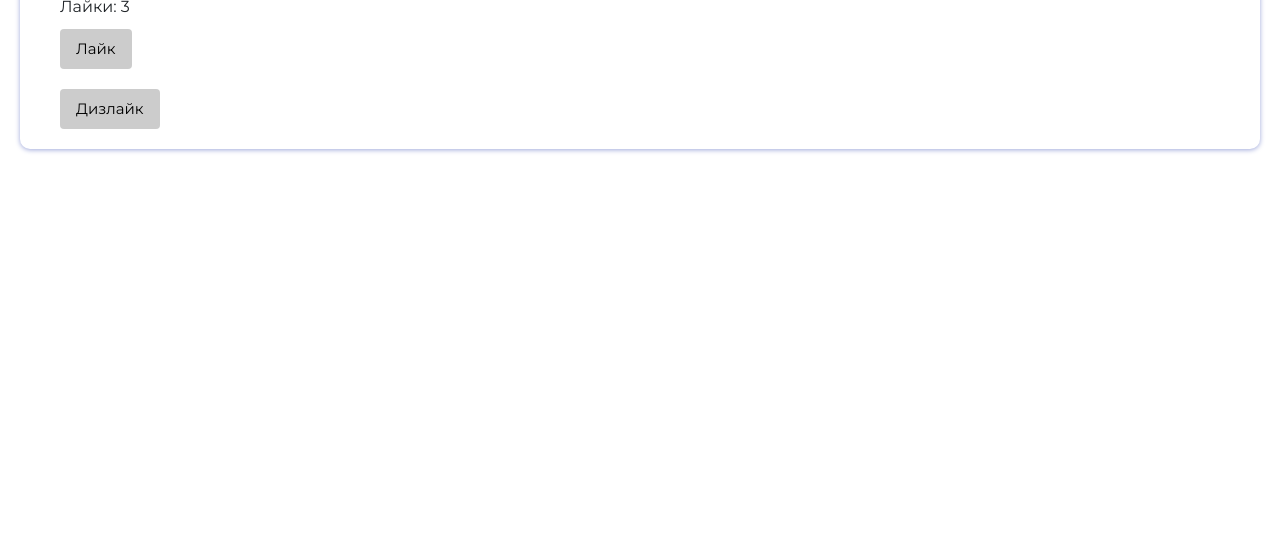
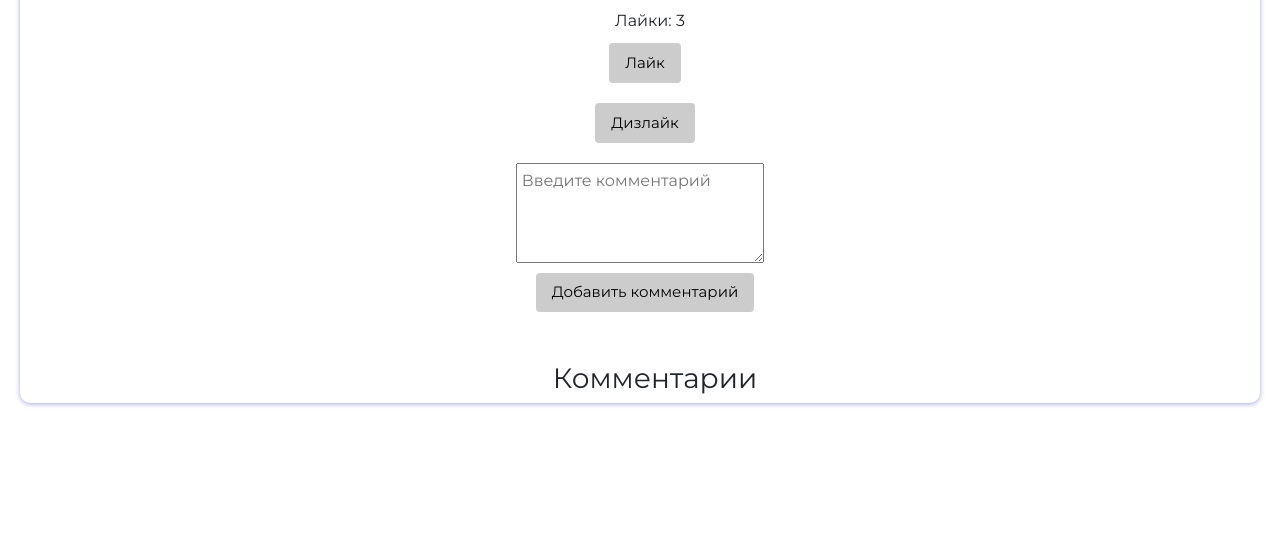
Before and after one commit to 4e6yPeK48/StrategyFlaskProject, a Flask app: page /idea/1 in a window 1280 px wide. Shown: the part 241-800 px from the top of the page. Run offline with Flask 3, Linux system fonts and the light colour scheme; a user stored in the database is signed in; data comes from the database, SQL or seed files in the repository; both versions use the stored data as it was after the commit; some libraries are stand-ins or nearby versions.

Commit message:
многа

```diff
--- a/app.py
+++ b/app.py
@@ -3,7 +3,7 @@ from flask import Flask
 from flask_ngrok import run_with_ngrok
 
 import data
-from data import db_session, users, ideas
+from data import db_session, users, ideas, comments
 from forms.registration import RegistrationForm
 from flask_login import LoginManager, login_user, login_required, logout_user, current_user
 from forms.login import LoginForm
@@ -14,8 +14,12 @@ from flask_dropzone import Dropzone
 from flask_uploads import UploadSet, configure_uploads, IMAGES, DATA, ALL
 import os
 import datetime
+from babel.dates import format_datetime
+from babel import Locale
 
 Idea = ideas.Idea
+Comment = comments.Comment
+User = users.User
 # Создаем экземпляр CSRFProtect
 csrf = CSRFProtect()
 
@@ -100,6 +104,8 @@ def login():
 @app.route('/')
 def landing():
     return render_template('empty.html')
+
+
 # TODO: https://urbanideas.work/work сделать главную страницу, изображение static сзади всего как на сайте
 
 # Обработчик для страницы index (main_page.html)
@@ -126,13 +132,37 @@ def index():
     return render_template('main_page.html', ideas=ideas, sort_by=sort_by)
 
 
+@app.route('/add_comment/<int:idea_id>', methods=['POST'])
+def add_comment(idea_id):
+    db_sess = db_session.create_session()
+    comment_text = request.form.get('comment_text')
+    if not comment_text:
+        return redirect(url_for('idea_detail', idea_id=idea_id))
+
+    comment = Comment(
+        text=comment_text,
+        idea_id=idea_id,
+        user_id=current_user.id,
+        add_time=datetime.datetime.now()
+    )
+    db_sess.add(comment)
+    db_sess.commit()
+
+    return redirect(url_for('idea_detail', idea_id=idea_id))
+
+
 @app.route('/idea/<int:idea_id>')
 def idea_detail(idea_id):
     db_sess = db_session.create_session()
     idea = db_sess.query(Idea).get(idea_id)
     if idea is None:
         abort(404)
-    return render_template('idea_detail.html', idea=idea)
+
+    locale = Locale.parse('ru')
+    for comment in idea.comments:
+        comment.add_time_formatted = format_datetime(comment.add_time, format='d MMMM Y, H:mm', locale=locale)
+
+    return render_template('idea_detail.html', idea=idea, comments=comments, locale=locale)
 
 
 @app.route('/delete_idea/<int:idea_id>', methods=['POST'])
--- a/data/ideas.py
+++ b/data/ideas.py
@@ -11,7 +11,7 @@ class Idea(SqlAlchemyBase, SerializerMixin):  # класс идей
     user_id = Column(Integer, ForeignKey('users.id'), nullable=False)
     user = orm.relationship('User')
     name = Column(String(100), nullable=False)
-    description = Column(String)
+    description = Column(String(1000))
     image = Column(String, default=None)
     add_time = Column(DateTime)
     approved = Column(Boolean, default=None)
--- a/static/css/main_page.css
+++ b/static/css/main_page.css
@@ -20,6 +20,7 @@ header {
     position: sticky;
     transition: 1s;
     top: 0;
+    z-index: 9999;
 }
 
 .header_hidden {
@@ -106,12 +107,22 @@ main {
     border-color: #007bff;
 }
 
+
+@font-face {
+    font-family: "Gloria Hallelujah";
+    src: url("../fonts/GloriaHallelujah-Regular.ttf") format("truetype");
+    font-style: normal;
+    font-weight: normal;
+}
+
 .neon-text {
     font-size: 36px;
     text-shadow: 0 0 5px #AEC09A, 0 0 20px #AEC09A, 0 0 30px #AEC09A, 0 0 40px #AEC09A, 0 0 50px #AEC09A, 0 0 60px #AEC09A;
     animation: neon-animation 1s ease-in-out infinite alternate;
     text-decoration: none;
     color: #1A2902;
+    font-family: "Gloria Hallelujah", sans-serif;
+
 }
 
 .neon-text:hover {
@@ -817,20 +828,26 @@ p {
 }
 
 .idea-details {
-    margin-left: 20px;
-    margin-bottom: 20px
+    text-align: center;
+    margin: 0 auto;
+    width: 100%;
+    display: flex;
+    flex-direction: column;
 }
 
 #h2-idea-name {
-    margin-top: 20px
+    margin-top: 20px;
+    justify-self: center;
+    text-align: center;
 }
 
 #img-idea-image {
-    max-width: 300px;
-    max-height: 300px;
+    max-width: 800px;
+    max-height: 500px;
     border-radius: 10px;
     box-shadow: 0 1px 5px #9FA8DA;
-    margin-left: 20px
+    display: block;
+    margin: 0 auto;
 }
 
 #button-mt-20 {
@@ -874,7 +891,7 @@ p {
 
 #select-style {
     padding-left: -20px;
-    padding-right: 20px;
+    padding-right: -20px;
     height: 40px
 }
 
@@ -970,3 +987,122 @@ p {
 .admin-button {
     border: none
 }
+
+.button-sort {
+    border: none;
+    background-color: #cccccc;
+    border-radius: 5px;
+}
+
+.button-sort:hover {
+    background-color: #dddddd;
+    border: none;
+}
+
+.comment {
+    margin-bottom: 30px;
+    border: 1px solid #AEC09A;
+    border-radius: 5px;
+    max-width: 40%;
+    min-width: 40%;
+    margin-left: auto;
+    margin-right: auto;
+}
+
+.comment p {
+    margin: 0;
+}
+
+.comment-author {
+    background-color: #AEC09A;
+    padding: 10px 2px;
+}
+
+.comment-author .author {
+    font-weight: bold;
+    color: #1a2030;
+    font-size: 20px;
+    display: flex;
+    margin-bottom: 10px;
+    margin-right: 10px;
+    text-align: left;
+}
+
+.comment-author .date {
+    font-style: oblique;
+    color: #555555;
+    font-size: 13px;
+    text-align: left;
+}
+
+.comment-textarea {
+    width: 100%;
+    height: 100px;
+    padding: 5px;
+    margin-bottom: 10px;
+    max-width: 100%;
+}
+
+.comment-enter-label {
+    margin-top: 20px;
+    display: flex;
+    flex-direction: column;
+    margin-left: auto;
+    margin-right: auto;
+}
+
+.button-ml-20 {
+    margin-left: 20px;
+}
+
+.comments-section {
+    margin-left: 10px;
+    border: 1px #555555;
+    border-radius: 10px;
+    justify-self: center;
+    text-align: center;
+    margin-top: 40px;
+    display: flex;
+    flex-direction: column;
+}
+
+.comment-text {
+    padding: 10px;
+    font-size: 15px;
+    text-align: left;
+    max-width: 100%;
+}
+
+.idea-details-block-1 {
+    background-image: url("../img/pattern.jpg");
+    background-size: cover;
+    background-repeat: repeat;
+    backdrop-filter: blur(10px);
+    border-radius: 10px;
+    max-width: 65%;
+    min-width: 65%;
+    max-height: fit-content;
+    margin-left: auto;
+    margin-right: auto;
+}
+
+.blur-image-card {
+    display: flex;
+    flex-direction: row;
+    backdrop-filter: blur(5px);
+    border-radius: 10px;
+    max-width: 100%;
+    min-width: 100%;
+    max-height: fit-content;
+    padding: 15px;
+    margin-left: auto;
+    margin-right: auto;
+}
+
+.idea-image-date {
+    flex: 1;
+}
+
+.idea-description {
+    flex: 1;
+}
--- a/templates/empty.html
+++ b/templates/empty.html
@@ -11,6 +11,7 @@
           integrity="sha384-iYQeCzEYFbKjA/T2uDLTpkwGzCiq6soy8tYaI1GyVh/UjpbCx/TYkiZhlZB6+fzT" crossorigin="anonymous">
 
     <link rel="stylesheet" type="text/css" href="../static/css/main_page.css">
+    <link rel="icon" href="../static/img/eco-logo.png">
 
 </head>
 <body>
@@ -18,7 +19,7 @@
     <div class="header-blur">
         <div class="main-page-text"><a
                 href="/"
-                class="neon-text">UrbanIdeas</a>
+                class="neon-text">Urban Ideas</a>
         </div>
         <div class="header-links">
             {% if current_user.username == 'admin' %}
--- a/templates/idea_detail.html
+++ b/templates/idea_detail.html
@@ -8,11 +8,21 @@
     <div class="border-radius-10px main-text">
         <div class="idea-details">
             <h2 id="h2-idea-name">{{ idea.name }}</h2>
-            <p>{{ idea.description }}</p>
-            {% if idea.image %}
-                <img src="{{ url_for('static', filename='img/' + idea.image) }}" alt="Image" id="img-idea-image">
-            {% endif %}
-            <p>Дата добавления: {{ idea.add_time.strftime('%Y-%m-%d %H:%M') }}</p>
+            <div class="idea-details-block-1">
+                <div class="blur-image-card">
+                    <div class="idea-image-date">
+                        {% if idea.image %}
+                            <img src="{{ url_for('static', filename='img/' + idea.image) }}" alt="Image"
+                                 id="img-idea-image">
+                        {% endif %}
+                        <p>Дата добавления: {{ idea.add_time.strftime('%Y-%m-%d %H:%M') }}</p>
+                    </div>
+                    <div class="idea-description">
+                        <p>{{ idea.description }}</p>
+                    </div>
+                </div>
+
+            </div>
             <p>Лайки: {{ idea.likes }}</p>
 
             {% if current_user.is_authenticated %}
@@ -25,7 +35,28 @@
                     <input type="hidden" name="csrf_token" value="{{ csrf_token() }}">
                     <button type="submit" class="button button-header" id="button-mt-20"><a>Дизлайк</a></button>
                 </form>
+
+                <form method="POST" action="{{ url_for('add_comment', idea_id=idea.id) }}" class="comment-enter-label">
+                    <input type="hidden" name="csrf_token" value="{{ csrf_token() }}">
+                    <textarea name="comment_text" class="comment-textarea" rows="4"
+                              placeholder="Введите комментарий"></textarea>
+                    <button type="submit" class="button button-header button-ml-20"><a>Добавить комментарий</a>
+                    </button>
+                </form>
             {% endif %}
+
+            <div class="comments-section">
+                <h3>Комментарии</h3>
+                {% for comment in idea.comments %}
+                    <div class="comment">
+                        <div class="comment-author">
+                            <p class="author">{{ comment.user.username }}</p>
+                            <p class="date">{{ comment.add_time_formatted }}</p>
+                        </div>
+                        <div class="comment-text"><p>{{ comment.text }}</p></div>
+                    </div>
+                {% endfor %}
+            </div>
         </div>
     </div>
     </body>
```
Also changed, not shown: data/comments.py (added, +26 -0 lines), templates/main_page.html (+3 -4 lines), ideas.db, static/fonts/GloriaHallelujah-Regular.ttf (added), static/img/logo-small.png (added).
